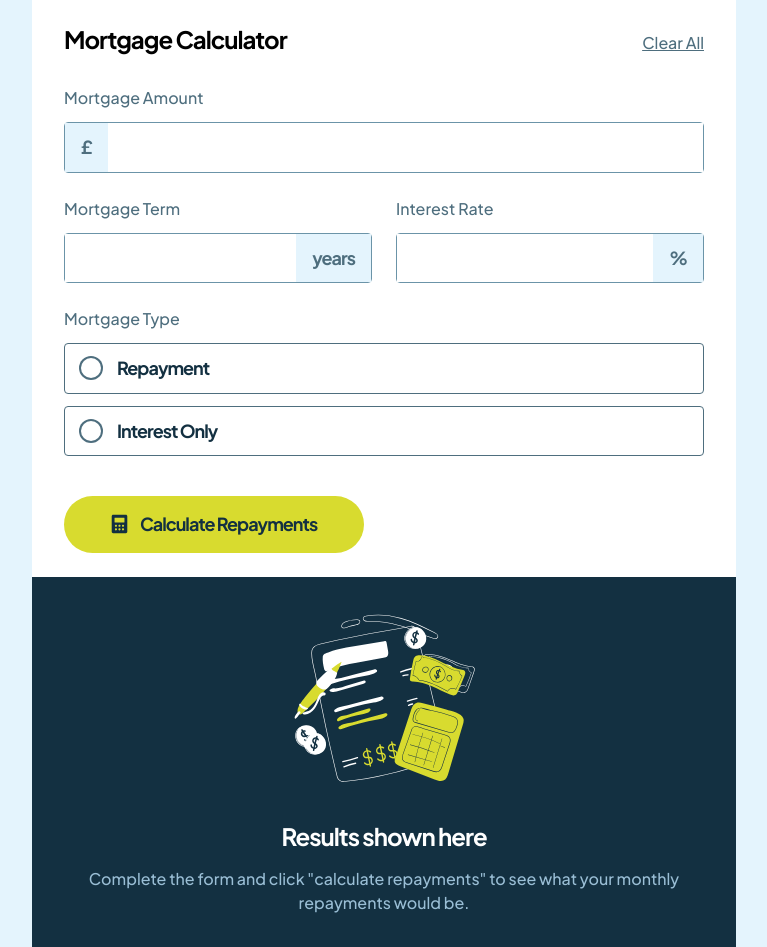
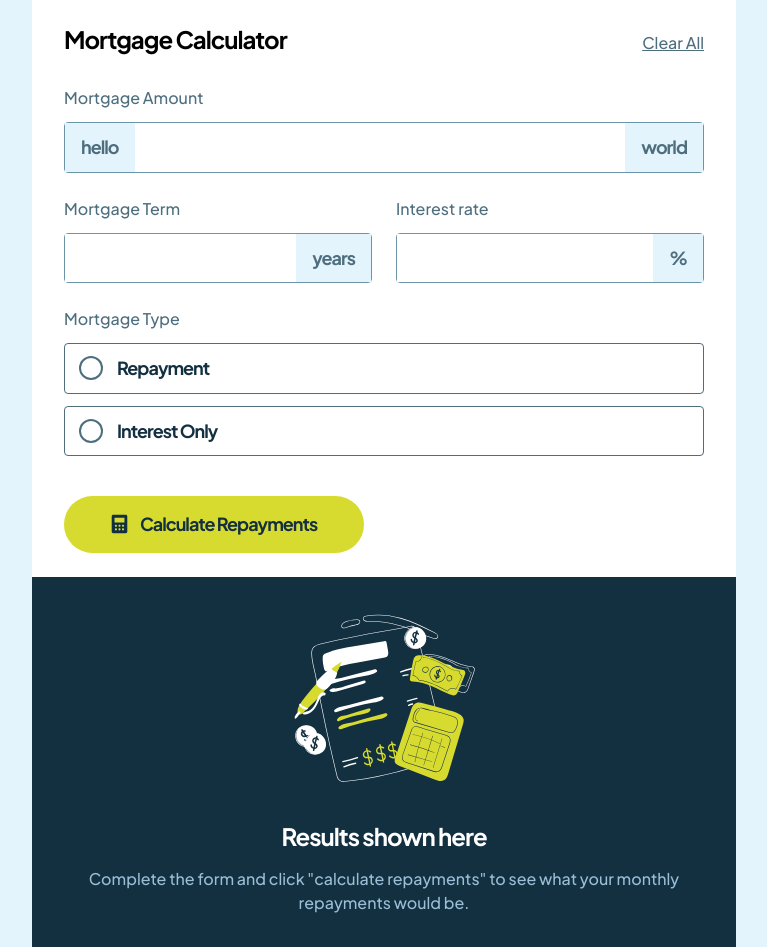
Before and after one commit to ErazorWhite/mortgage-repayment-calculator, a React (Vite) app: page / in a window 1280 px wide. Shown: the whole page, without its empty margins (256-1023 px from the left). Built offline with nearby package versions, Linux system fonts and the light colour scheme.

Commit message:
just another input update

```diff
--- a/src/components/TextInput/TextInput.styled.ts
+++ b/src/components/TextInput/TextInput.styled.ts
@@ -15,22 +15,33 @@ export const InputBox = styled.div<InputBoxProps>`
     border: 1px solid var(--color-state-500);
     border-radius: 4px;
 
-    ${({$position, $content}) => {
-        if(!$position || !$content) return;
+    ${({$prefix}) =>
+            $prefix &&
+            css`
+                &::before {
+                    content: '${$prefix}';
+                    display: block;
+                    ${typography.preset3};
+                    padding: 13px 16px;
+                    color: var(--color-state-700);
+                    background-color: var(--color-state-100);
+                }
+            `}
 
-        const pseudoElement = $position === 'prefix' ? '&::before' : '&::after';
+    ${({$suffix}) =>
+            $suffix &&
+            css`
+                &::after {
+                    content: '${$suffix}';
+                    display: block;
+                    ${typography.preset3};
+                    padding: 13px 16px;
+                    color: var(--color-state-700);
+                    background-color: var(--color-state-100);
+                }
+            `}
 
-        return css`
-            ${pseudoElement} {
-                content: "${$content}";
-                display: block;
-                ${typography.preset3};
-                padding: 13px 16px;
-                color: var(--color-state-700);
-                background-color: var(--color-state-100);
-            }
-        `;
-    }}
+
 `
 
 export const StyledInput = styled.input`
--- a/src/components/TextInput/TextInput.tsx
+++ b/src/components/TextInput/TextInput.tsx
@@ -1,23 +1,16 @@
-import {Position} from "../../global/types.ts";
 import {InputBox, StyledInput, TextLabel} from "./TextInput.styled";
-import {forwardRef} from "react";
 import {NumericFormat} from "react-number-format";
+import {Controller} from "react-hook-form";
 
-export const TextInput = forwardRef(
+export const TextInput = ({name, label, control, prefix, suffix}) =>
     (
-        {
-            label,
-            name,
-            value,
-            decoratorOptions = {text: "", pos: Position.prefix},
-            error,
-            onChange,
-        },
-        ref
-    ) => (
+        <Controller
+            name={name}
+            control={control}
+            render={({field: {onChange, value, ref}, fieldState: {error}}) => (
                 <>
                     <TextLabel htmlFor={name}>{label}</TextLabel>
-            <InputBox $content={decoratorOptions.text} $position={decoratorOptions.pos}>
+                    <InputBox $prefix={prefix} $suffix={suffix} >
 
                         <NumericFormat
                             getInputRef={ref}
@@ -37,5 +30,6 @@ export const TextInput = forwardRef(
                     </p>
                     }
                 </>
+            )}
+        />
     )
-)
--- a/src/components/form/CalculatorForm/CalculatorForm.styled.ts
+++ b/src/components/form/CalculatorForm/CalculatorForm.styled.ts
@@ -1,6 +1,6 @@
 import styled from "styled-components";
 import {typography} from "../../../global/theme";
-import {TABLET_BP} from "../../../global/breakpoints";
+import {PHONE_BP, TABLET_BP} from "../../../global/breakpoints";
 
 export const Form = styled.form`
     padding: 24px 32px;
@@ -30,3 +30,31 @@ export const ClearButton = styled.button`
 
     color: var(--color-state-700);
 `
+
+export const Li = styled.li`
+    box-sizing: border-box;
+
+    @media screen and ${PHONE_BP} {
+        margin: 0 0 24px 0;
+    }
+
+    @media screen and ${TABLET_BP} {
+        &:first-child {
+            flex-basis: 100%;
+        }
+
+        &:not(:first-child) {
+            flex-basis: calc(50% - 12px);
+        }
+    }
+`
+
+export const Ul = styled.ul`
+    margin: 0 0 24px 0;
+    flex-wrap: wrap;
+
+    @media screen and ${TABLET_BP} {
+        display: flex;
+        gap: 24px;
+    }
+`
--- a/src/components/form/CalculatorForm/CalculatorForm.tsx
+++ b/src/components/form/CalculatorForm/CalculatorForm.tsx
@@ -1,32 +1,14 @@
 import {SubmitErrorHandler, SubmitHandler, useForm} from "react-hook-form";
 import {useState} from "react";
 import {yupResolver} from '@hookform/resolvers/yup';
-import {Position, MortgageData, MortgageInput} from "../../../global/types.ts";
+import {MortgageData} from "../../../global/types.ts";
 import {RadioGroup} from "../RadioGroup/RadioGroup.tsx";
 import {Results} from "../../Results/Results.tsx";
 import {mortgageCalc} from "../../utilities/mortgageCalc.ts";
-import {ClearButton, Form, FormHeader, H1} from "./CalculatorForm.styled";
+import {ClearButton, Form, FormHeader, H1, Li, Ul} from "./CalculatorForm.styled";
 import {CalculateButton} from "../../CalculateButton/CalculateButton";
 import {MortgageDataSchema} from "../../utilities/validationSchemas";
-import {TextInputGroup} from "../TextInputGroup/TextInputGroup";
-
-const formFields: Array<MortgageInput> = [
-    {
-        name: 'amount',
-        label: 'Mortgage Amount',
-        decoratorOptions: {text: "£", pos: Position.prefix}
-    },
-    {
-        name: 'term',
-        label: 'Mortgage Term',
-        decoratorOptions: {text: "years", pos: Position.suffix}
-    },
-    {
-        name: 'rate',
-        label: 'Interest Rate',
-        decoratorOptions: {text: "%", pos: Position.suffix}
-    }
-];
+import {TextInput} from "../../TextInput/TextInput";
 
 export const CalculatorForm = () => {
     const [monthlyRepayment, setMonthlyRepayment] = useState<number | null>(null);
@@ -63,7 +45,18 @@ export const CalculatorForm = () => {
                     </ClearButton>
                 </FormHeader>
 
-                <TextInputGroup control={control} formFields={formFields}/>
+                <Ul>
+                    <Li>
+                        <TextInput name="amount" label="Mortgage Amount" prefix="hello" suffix="world" control={control}/>
+                    </Li>
+                    <Li>
+                        <TextInput name="term" label="Mortgage Term" suffix="years" control={control}/>
+                    </Li>
+                    <Li>
+                        <TextInput name="rate" label="Interest rate" suffix="%" control={control}/>
+                    </Li>
+                </Ul>
+
 
                 <RadioGroup
                     label="Mortgage Type"
```
Lines whose indentation alone changed are shown as unchanged.
